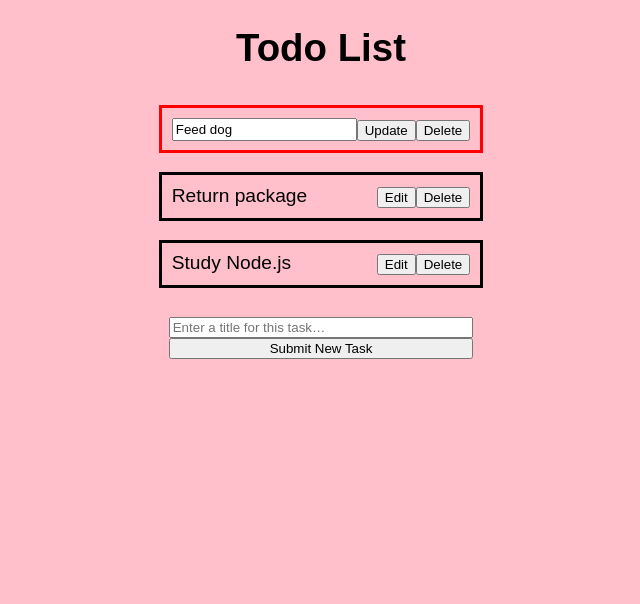
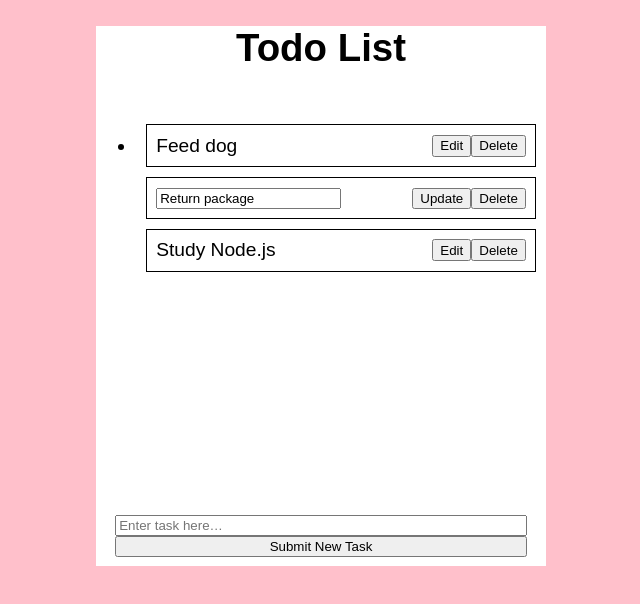
Before and after one commit to piercef256/todo-app-redux, a React (Create React App) app: page / in a window 1280 px wide. Shown: the top 604 px of the page, without its empty margins (319-959 px from the left). Built offline with nearby package versions, Linux system fonts and the light colour scheme.

Commit message:
Added bootstrap, improved styling

```diff
--- a/src/App.js
+++ b/src/App.js
@@ -1,5 +1,5 @@
 import React from "react";
-import TodoList from "./TodoList";
+import TodoList from "./features/TodoList";
 import "./styles.css";
 
 export default function App() {
--- a/src/TodoItem.js
+++ /dev/null
@@ -1,19 +0,0 @@
-import React from "react";
-import { useDispatch } from "react-redux";
-import { toggleEditMode, deleteTask } from "./redux/todo";
-import "./styles.css";
-
-const TodoItem = ({ task, index }) => {
-  const dispatch = useDispatch();
-  return (
-    <div className="todo-item">
-      <span onClick={() => dispatch(toggleEditMode(index))}>{task.text}</span>
-      <div className="buttons-div">
-        <button onClick={() => dispatch(toggleEditMode(index))}>Edit</button>
-        <button onClick={() => dispatch(deleteTask(index))}>Delete</button>
-      </div>
-    </div>
-  );
-};
-
-export default TodoItem;
--- /dev/null
+++ b/src/features/TodoItem.js
@@ -0,0 +1,29 @@
+import React from "react";
+import { useDispatch } from "react-redux";
+import { toggleEditMode, deleteTask } from "./todoSlice";
+import "../styles.css";
+
+const TodoItem = ({ task, index }) => {
+  const dispatch = useDispatch();
+  return (
+    <div className="todo-item">
+      <span onClick={() => dispatch(toggleEditMode(index))}>{task.text}</span>
+      <div className="buttons-div">
+        <button
+          className="btn btn-info"
+          onClick={() => dispatch(toggleEditMode(index))}
+        >
+          Edit
+        </button>
+        <button
+          className="btn btn-danger"
+          onClick={() => dispatch(deleteTask(index))}
+        >
+          Delete
+        </button>
+      </div>
+    </div>
+  );
+};
+
+export default TodoItem;
--- a/src/TodoItemEditing.js
+++ b/src/features/TodoItemEditing.js
@@ -1,8 +1,8 @@
 import React from "react";
 import { useState } from "react";
 import { useDispatch } from "react-redux";
-import { handleUpdate, toggleEditMode, deleteTask } from "./redux/todo";
-import "./styles.css";
+import { handleUpdate, toggleEditMode, deleteTask } from "./todoSlice";
+import "../styles.css";
 
 const TodoItemEditing = ({ task, index }) => {
   const dispatch = useDispatch();
@@ -24,8 +24,15 @@ const TodoItemEditing = ({ task, index }) => {
           onChange={(e) => setNewValue(e.target.value)}
         />
         <div className="buttons-div">
-          <button type="submit">Update</button>
-          <button onClick={() => dispatch(deleteTask(index))}>Delete</button>
+          <button className="btn btn-success" type="submit">
+            Update
+          </button>
+          <button
+            className="btn btn-danger"
+            onClick={() => dispatch(deleteTask(index))}
+          >
+            Delete
+          </button>
         </div>
       </form>
     </div>
--- a/src/TodoList.js
+++ b/src/features/TodoList.js
@@ -1,8 +1,8 @@
 import React from "react";
 import { useState } from "react";
 import { useDispatch, useSelector } from "react-redux";
-import { addTask } from "./redux/todo";
-import "./styles.css";
+import { addTask } from "./todoSlice";
+import "../styles.css";
 import TodoItem from "./TodoItem";
 import TodoItemEditing from "./TodoItemEditing";
 
@@ -19,9 +19,11 @@ const TodoList = () => {
   };
 
   return (
-    <div>
+    <div className="container">
       <h1>Todo List</h1>
       <div className="todo-list">
+        <ul class="list-group list-group-flush">
+          <li className="list-group-item">
             {tasks.map((task, index) =>
               task.isEditing ? (
                 <TodoItemEditing task={task} index={index} />
@@ -29,6 +31,8 @@ const TodoList = () => {
                 <TodoItem task={task} index={index} />
               )
             )}
+          </li>
+        </ul>
       </div>
       <div className="add-task-form-div">
         <form className="add-task-form" onSubmit={handleSubmit}>
@@ -36,10 +40,12 @@ const TodoList = () => {
             className="task-input"
             type="text"
             value={value}
-            placeholder="Enter a title for this task…"
+            placeholder="Enter task here…"
             onChange={(e) => setValue(e.target.value)}
           />
-          <button type="submit">Submit New Task</button>
+          <button className="btn btn-primary" type="submit">
+            Submit New Task
+          </button>
         </form>
       </div>
     </div>
--- a/src/redux/todo.js
+++ b/src/features/todoSlice.js
@@ -6,11 +6,11 @@ export const todoSlice = createSlice({
     tasks: [
       {
         text: "Feed dog",
-        isEditing: true
+        isEditing: false
       },
       {
         text: "Return package",
-        isEditing: false
+        isEditing: true
       },
       {
         text: "Study Node.js",
@@ -45,15 +45,6 @@ export const todoSlice = createSlice({
       const newTasks = [...state.tasks];
       newTasks[index].text = newValue;
       state.tasks = newTasks;
-    },
-    increment: (state) => {
-      state.tasks += 1;
-    },
-    decrement: (state) => {
-      state.tasks -= 1;
-    },
-    incrementByAmount: (state, action) => {
-      state.tasks += action.payload;
     }
   }
 });
@@ -63,10 +54,7 @@ export const {
   handleUpdate,
   toggleEditMode,
   deleteTask,
-  addTask,
-  increment,
-  decrement,
-  incrementByAmount
+  addTask
 } = todoSlice.actions;
 
 export default todoSlice.reducer;
--- a/src/index.js
+++ b/src/index.js
@@ -2,7 +2,7 @@ import { StrictMode } from "react";
 import ReactDOM from "react-dom";
 import { Provider } from "react-redux";
 import App from "./App";
-import store from "./redux/store";
+import store from "./store";
 
 const rootElement = document.getElementById("root");
 ReactDOM.render(
--- a/src/redux/store.js
+++ b/src/store.js
@@ -1,5 +1,5 @@
 import { configureStore } from "@reduxjs/toolkit";
-import todoReducer from "./todo";
+import todoReducer from "./features/todoSlice";
 
 export default configureStore({
   reducer: {
--- a/src/styles.css
+++ b/src/styles.css
@@ -16,21 +16,18 @@ body {
 .todo-list {
   display: flex;
   flex-direction: column;
+  min-width: 450px;
+  min-height: 400px;
 }
 
-.app {
-  display: flex;
-  flex-direction: column;
+.container {
   background: white;
-  width: 30vw;
-  height: 100vh;
-  padding: 1em;
 }
 
 .todo-item {
   display: flex;
   justify-content: space-between;
-  border: solid;
+  border: solid 1px;
   border-color: black;
   margin: 0.5em;
   padding: 0.5em;
@@ -39,8 +36,8 @@ body {
 .edit-task-form {
   display: flex;
   justify-content: space-between;
-  border: solid;
-  border-color: red;
+  border: solid 1px;
+  border-color: black;
   margin: 0.5em;
   padding: 0.5em;
 }
@@ -51,3 +48,7 @@ body {
   margin: 0.5em;
   padding: 0.5em;
 }
+
+.buttons-div {
+  display: flex;
+}
```
Also changed, not shown: 1 other file (tests, documents, lock files or other folders). Lines whose indentation alone changed are shown as unchanged.
